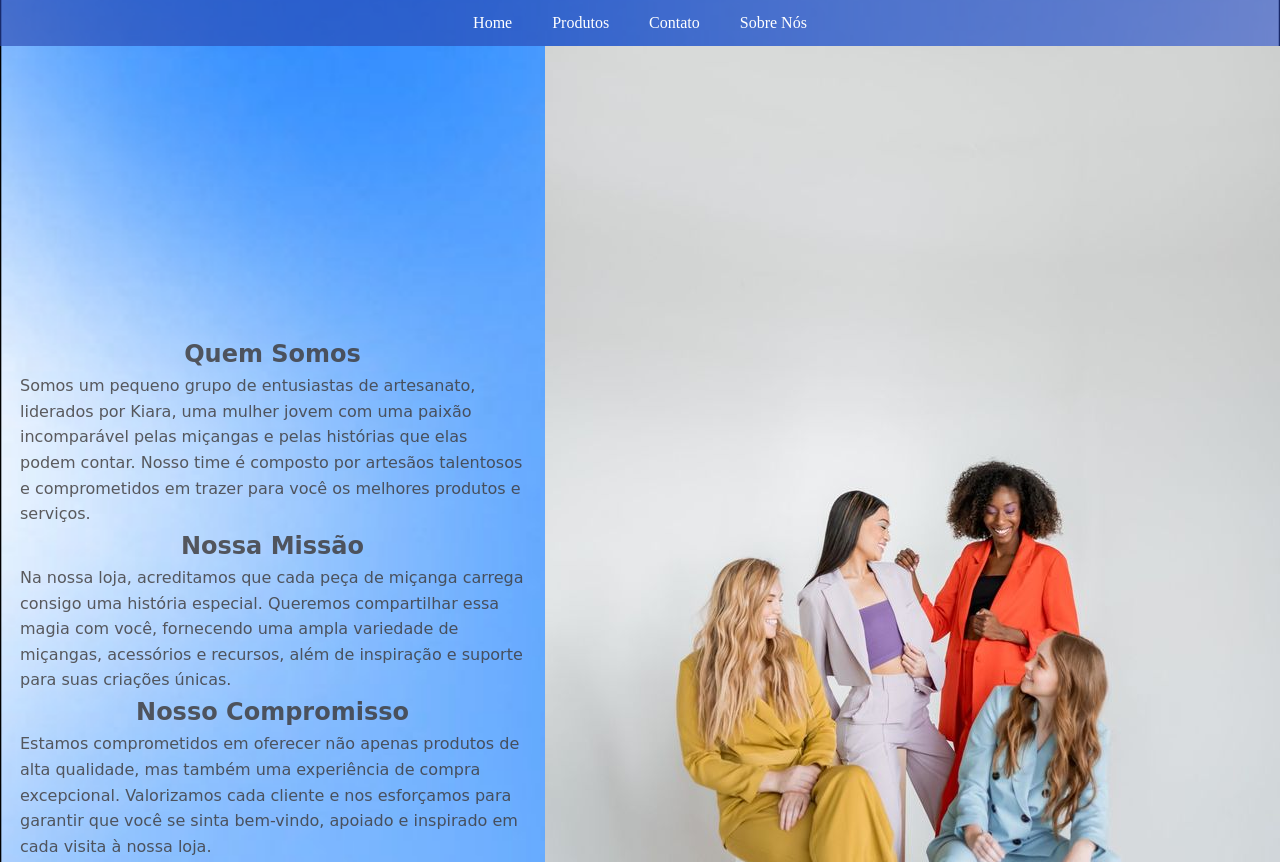
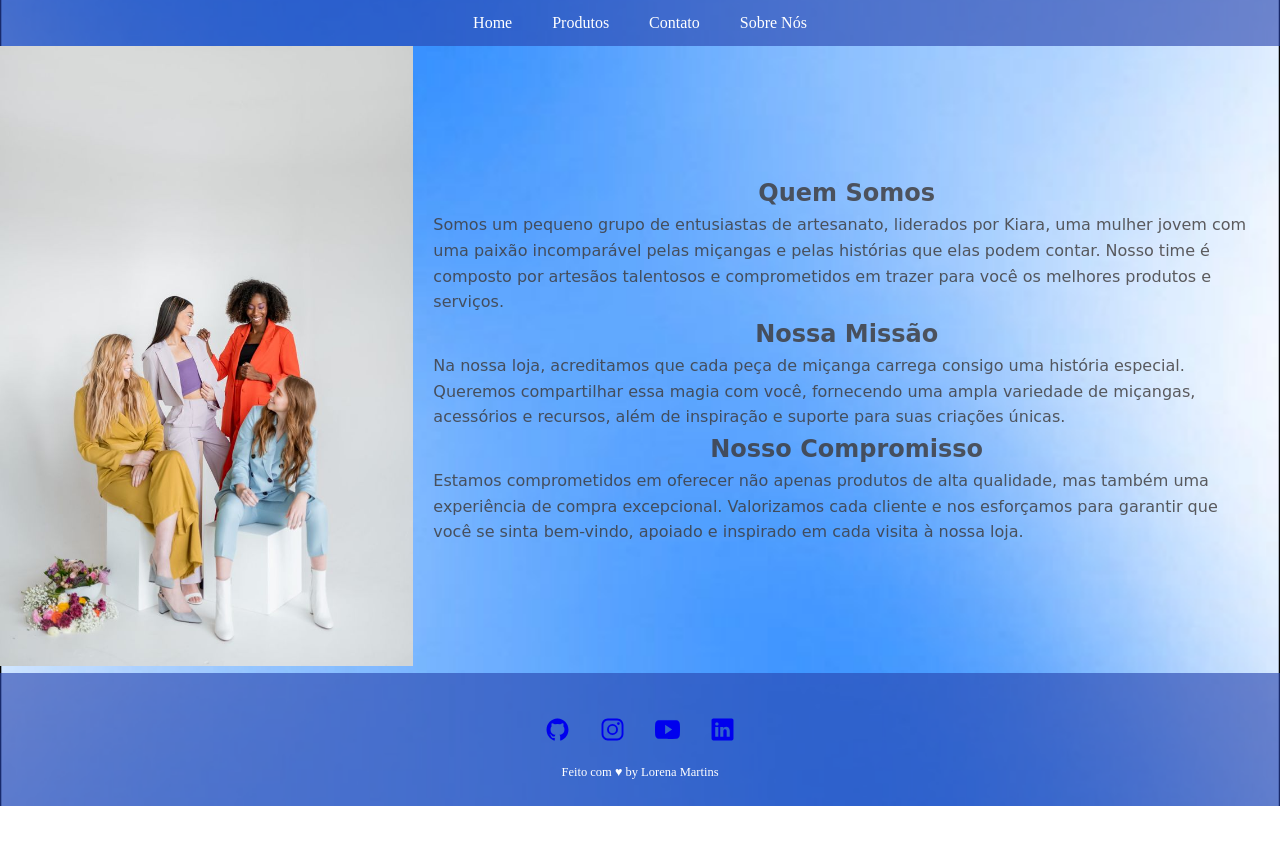
Before and after one commit to LorenaMartins1/loja_virtual, a plain HTML site: page sobre.html in a window 1280 px wide. Shown: the top 862 px of the page. After the commit the page ends 806 px from the top, so only its background shows below. Drawn offline with nearby package versions, Linux system fonts and the light colour scheme.

Commit message:
alter style sobre, footer produto

```diff
--- a/sobre.html
+++ b/sobre.html
@@ -19,7 +19,10 @@
         </nav>
       </header>
 
-      <section class="sobre">
+      <div class="sobre">
+        <div class="sobre-img">
+          <img src="image/loja.jpeg" alt="sobre">
+        </div>
         <div class="textos">
           <div>
             <h2>Quem Somos</h2>
@@ -34,14 +37,33 @@
             <p>Estamos comprometidos em oferecer não apenas produtos de alta qualidade, mas também uma experiência de compra excepcional. Valorizamos cada cliente e nos esforçamos para garantir que você se sinta bem-vindo, apoiado e inspirado em cada visita à nossa loja.</p>
           </div>
         </div>
-        <img src="image/loja.jpeg" alt="loja">
-    </section>
-
+      </div>
 
       <footer>
-    <p>Contato: <a href="mailto:artesanato@gmail.com">artesanato@gmail.com</a></p>
+        <div id="social-links">
+
+          <a href="https://github.com/LorenaMartins1">
+            <ion-icon name="logo-github"></ion-icon>
+          </a>
+
+          <a href="https://www.instagram.com/lore.marttins?igsh=cno5d3U5ODl3ajE5">
+            <ion-icon name="logo-instagram"></ion-icon>
+          </a>
+
+          <a href="#">
+            <ion-icon name="logo-youtube"></ion-icon>
+          </a>
+
+          <a href="https://www.linkedin.com/in/lorena-martins-53020322b/">
+            <ion-icon name="logo-linkedin"></ion-icon>
+          </a>
+        </div>
+      </div>
       <p>Feito com ♥ by Lorena Martins</p>
       </footer>
 
+      <script type="module" src="https://unpkg.com/ionicons@7.1.0/dist/ionicons/ionicons.esm.js"></script>
+      <script nomodule src="https://unpkg.com/ionicons@7.1.0/dist/ionicons/ionicons.js"></script>
+
 </body>
 </html>
```
Also changed, not shown: produtos.html (+23 -4 lines), 1 other file. Lines whose indentation alone changed are shown as unchanged.
